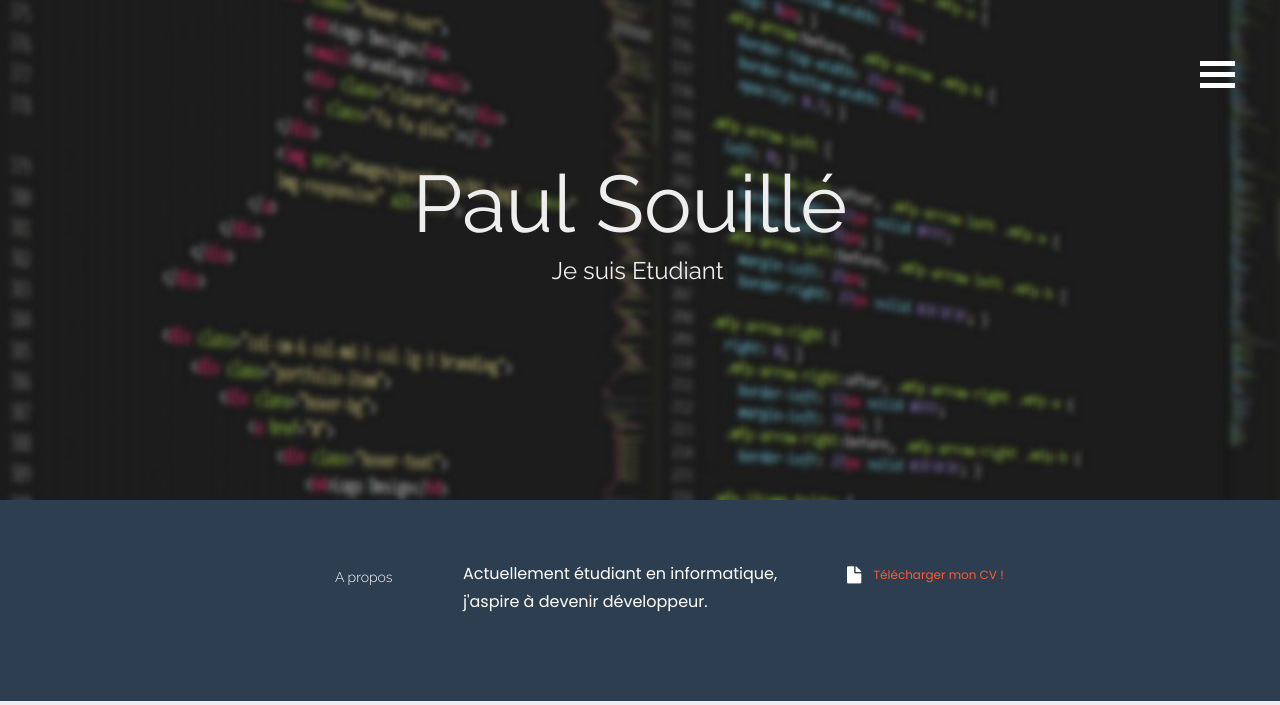
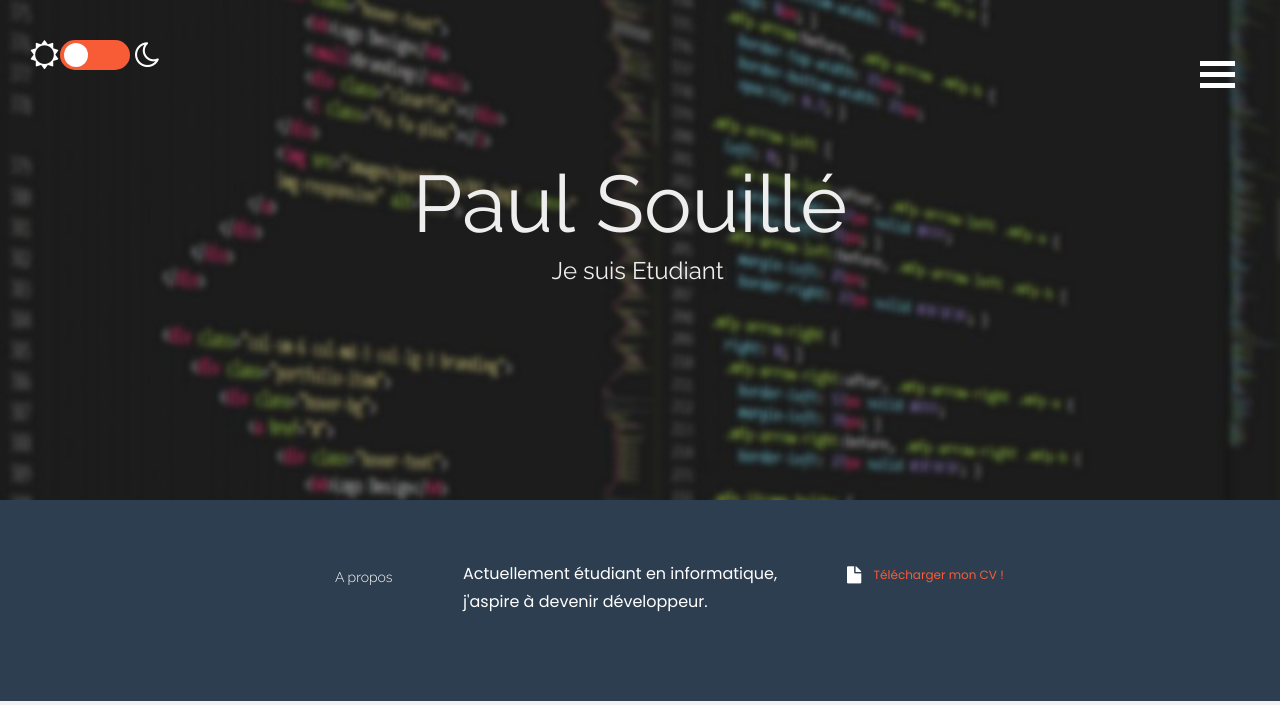
Before and after one commit to PaulSouille/paulsouille_fr, a PHP site: page / in a window 1280 px wide. Shown: the top 705 px of the page. Run offline with PHP 8.4, Linux system fonts and the light colour scheme; some libraries are stand-ins or nearby versions.

Commit message:
add darkmode

```diff
--- a/assets/css/style.css
+++ b/assets/css/style.css
@@ -1,3 +1,4 @@
+
 body {
     padding: 0;
     margin: 0;
@@ -215,3 +216,127 @@ body {
 	top: -60px;
 	transition: top .9s;
 }
+
+
+.moon{
+	font-size: 29px;
+	padding-left: 60px;
+	color:white;
+	top: 40px;
+	left: 75px;
+	position:fixed;
+}
+
+.sun{
+	font-size: 29px;
+	padding-left: 60px;
+	color:white;
+    top: 40px;
+    left: -30px;
+	position:fixed;
+}
+
+
+.darkmode{
+	position: fixed;
+    top: 40px;
+    left: 60px;
+	z-index: 99;
+	text-align: center;
+}
+
+.theme-switch {
+	color: #fff;
+	position: fixed;
+
+    font-size: 18px;
+    outline: none;
+    cursor: pointer;
+	padding: 15px;
+	width: 70px;
+	height: 30px;
+	border-radius: 50px;
+	background:  #f85c37;
+
+}
+
+.theme-switch .switch {
+	background: white;
+	width: 24px;
+	height: 24px;
+	background: #FFF;
+	border-radius: 100%;
+	position: absolute;
+	top: 3px;
+	left: 4px;
+	transition: 0.5s all ease;
+}
+
+.dark-theme .theme-switch {
+	background: #000;
+	border: solid 1px;
+}
+.dark-theme .theme-switch .switch {
+	transform: translateX(37px);
+}
+
+.dark-theme #intro {
+	background: #15202b;
+}
+.dark-theme #resume {
+	background: #000;
+}
+
+
+.dark-theme .desc p {
+	color: #FFF;
+}
+
+.dark-theme .desc t {
+	color: #FFF;
+}
+
+.dark-theme .desc imp {
+	padding: 6px;
+	color: white;
+	background: #15202b;
+}
+
+.dark-theme .desc more {
+	color: #95a5a6;
+}
+
+.dark-theme h5 {
+	color: white;
+}
+
+.dark-theme .backTop {
+	background-color: #15202b;
+}
+
+.dark-theme #skillswrap {
+	background-color: #15202b;
+}
+
+.dark-theme #portfolio {
+	background: #000;
+}
+
+.dark-theme #portfolio div:nth-child(odd) section {
+	background-color: #222222;
+	padding: 10px;
+	border: 3px solid #2f2f2f;
+}
+
+.dark-theme #portfolio div:nth-child(even) section {
+	background-color: #222222;
+	padding: 10px;
+	border: 3px solid #2f2f2f;
+}
+
+.dark-theme .sun {
+	color: white;
+}
+.dark-theme .moon {
+	color: white;
+}
--- /dev/null
+++ b/darkmode.txt
@@ -0,0 +1,2 @@
+partie blanche = #000
+partie bleu = #15202b
--- a/index.html
+++ b/index.html
@@ -11,8 +11,8 @@
       <link rel="icon" href="assets/img/avatar_paul.png" />
       <title>Paul Souillé</title>
       <link rel='stylesheet' href='https://maxcdn.bootstrapcdn.com/bootstrap/3.3.5/css/bootstrap.min.css'>
+      <link href="assets/css/style.css" rel="stylesheet">
       <link href="assets/css/main.css" rel="stylesheet">
-      <link href="assets/css/style.css" rel="stylesheet">
       <link rel="stylesheet" href="assets/css/font-awesome.min.css">
       <link href="assets/css/animate.css" rel="stylesheet">
       <link href="https://fonts.googleapis.com/css?family=Poppins&display=swap" rel="stylesheet">
@@ -33,7 +33,16 @@
       <div class="bar2"></div>
       <div class="bar3"></div>
    </div>
-   <body data-spy="scroll" data-offset="0" data-target="#nav">
+   <div class="darkmode">
+        <i class="icon-moon moon"></i>
+        <div class="theme-switch">
+            <div class="switch"></div>
+        </div>
+        <i class="icon-sun sun"></i>
+
+   </div>
+
+     <body data-spy="scroll" data-offset="0" data-target="#nav">
       <div id="content">
          <div id="headerwrap">
             <div class="container">
@@ -410,19 +421,6 @@
     <script src="assets/js/jquery.textillate.js"></script>
     <script>
         hljs.initHighlightingOnLoad();
-    </script>
-    <script type="text/javascript" src="assets/fancybox-2.1.7/lib/jquery.mousewheel.pack.js"></script>
-    <link rel="stylesheet" href="assets/fancybox-2.1.7/source/jquery.fancybox.css?v=2.1.7" type="text/css"
-        media="screen" />
-    <script type="text/javascript" src="assets/fancybox-2.1.7/source/jquery.fancybox.pack.js?v=2.1.7"></script>
-    <link rel="stylesheet" href="assets/fancybox-2.1.7/source/helpers/jquery.fancybox-buttons.css?v=1.0.5"
-        type="text/css" media="screen" />
-    <script type="text/javascript" src="assets/fancybox-2.1.7/source/helpers/jquery.fancybox-buttons.js?v=1.0.5">
-    </script>
-    <script type="text/javascript" src="assets/fancybox-2.1.7/source/helpers/jquery.fancybox-media.js?v=1.0.6"></script>
-    <link rel="stylesheet" href="assets/fancybox-2.1.7/source/helpers/jquery.fancybox-thumbs.css?v=1.0.7"
-        type="text/css" media="screen" />
-    <script type="text/javascript" src="assets/fancybox-2.1.7/source/helpers/jquery.fancybox-thumbs.js?v=1.0.7">
     </script>
     <script>
         $(document).ready(function () {
@@ -446,20 +444,55 @@
 
                 if ((resumeTop < buttonTop1 && skillTop > buttonTop1) || (workTop < buttonTop1 &&
                         contactTop > buttonTop1)) {
-                    $('.bar1').css('background-color', '#000');
+                    if($("body").hasClass('dark-theme')){
+                        $('.bar1').css('background-color', '#f85c37');
+                        $('.sun').css('color','white');
+                        $('.moon').css('color','white');
+                    } else {
+                        $('.bar1').css('background-color', '#000');
+                        $('.sun').css('color','black');
+                        $('.moon').css('color','black');
+                    }
+
                 } else {
+                    console.log('white')
+                    $('.sun').css('color','white');
+                    $('.moon').css('color','white');
                     $('.bar1').css('background-color', '#FFF');
                 }
                 if ((resumeTop < buttonTop2 && skillTop > buttonTop2) || (workTop < buttonTop2 &&
                         contactTop > buttonTop2)) {
-                    $('.bar2').css('background-color', '#000');
+                    if($("body").hasClass('dark-theme')){
+                        $('.bar2').css('background-color', '#f85c37');
+                        $('.sun').css('color','white');
+                        $('.moon').css('color','white');
+                    } else {
+                        $('.bar2').css('background-color', '#000');
+                        $('.sun').css('color','black');
+                        $('.moon').css('color','black');
+                    }
                 } else {
+                    console.log('white')
+                    $('.sun').css('color','white');
+                    $('.moon').css('color','white');
                     $('.bar2').css('background-color', '#FFF');
                 }
                 if ((resumeTop < buttonTop3 && skillTop > buttonTop3) || (workTop < buttonTop3 &&
                         contactTop > buttonTop3)) {
-                    $('.bar3').css('background-color', '#000');
-                } else {
+                    if($("body").hasClass('dark-theme')){
+                        $('.bar3').css('background-color', '#f85c37');
+                        $('.sun').css('color','white');
+                        $('.moon').css('color','white');
+                    } else {
+                        $('.bar3').css('background-color', '#000');
+                        $('.sun').css('color','black');
+                        $('.moon').css('color','black');
+                    }
+                }
+                else {
+                    console.log('white')
+                    $('.sun').css('color','white');
+                    $('.moon').css('color','white');
                     $('.bar3').css('background-color', '#FFF');
                 }
 
@@ -489,71 +522,9 @@
                 }
             });
         })
-        $(function () {
-            $('.h3').textillate({
-                in: {
-                    effect: 'rollIn'
-                }
-            });
-        })
+
     </script>
-    <script>
-        window.twttr = (function (d, s, id) {
-            var js, fjs = d.getElementsByTagName(s)[0],
-                t = window.twttr || {};
-            if (d.getElementById(id)) return t;
-            js = d.createElement(s);
-            js.id = id;
-            js.src = "https://platform.twitter.com/widgets.js";
-            fjs.parentNode.insertBefore(js, fjs);
-            t._e = [];
-            t.ready = function (f) {
-                t._e.push(f);
-            };
-            return t;
-        }(document, "script", "twitter-wjs"));
-    </script>
-    <script>
-        $(document).ready(function () {
-            $("#single_1").fancybox({
-                helpers: {
-                    title: {
-                        type: 'float'
-                    }
-                }
-            });
-            $("#single_2").fancybox({
-                openEffect: 'elastic',
-                closeEffect: 'elastic',
-                helpers: {
-                    title: {
-                        type: 'inside'
-                    }
-                }
-            });
-            $("#single_3").fancybox({
-                openEffect: 'none',
-                closeEffect: 'none',
-                helpers: {
-                    title: {
-                        type: 'outside'
-                    }
-                }
-            });
-            $("#single_4").fancybox({
-                helpers: {
-                    title: {
-                        type: 'over'
-                    }
-                }
-            });
-        });
-    </script>
-    <script type="text/javascript">
-        $(document).ready(function () {
-            $(".fancybox").fancybox();
-        });
-    </script>
+
     <script>
         $(function () {
             if (window._userdata && _userdata.page_desktop) window.location = _userdata.page_desktop;
@@ -696,6 +667,12 @@
          $('.skill_hammer_3').click(function(event) {
             selectSkill(this, 'hammer_3');
          });
+
+         $(".theme-switch").on("click", function() {
+            $("body").toggleClass("dark-theme");
+            $("#intro").toggleClass("dark");
+
+        });
     </script>
 </body>
 
```
Also changed, not shown: other parts of index.html (+13 -11 lines), assets/css/main.css (+5 -4 lines).
